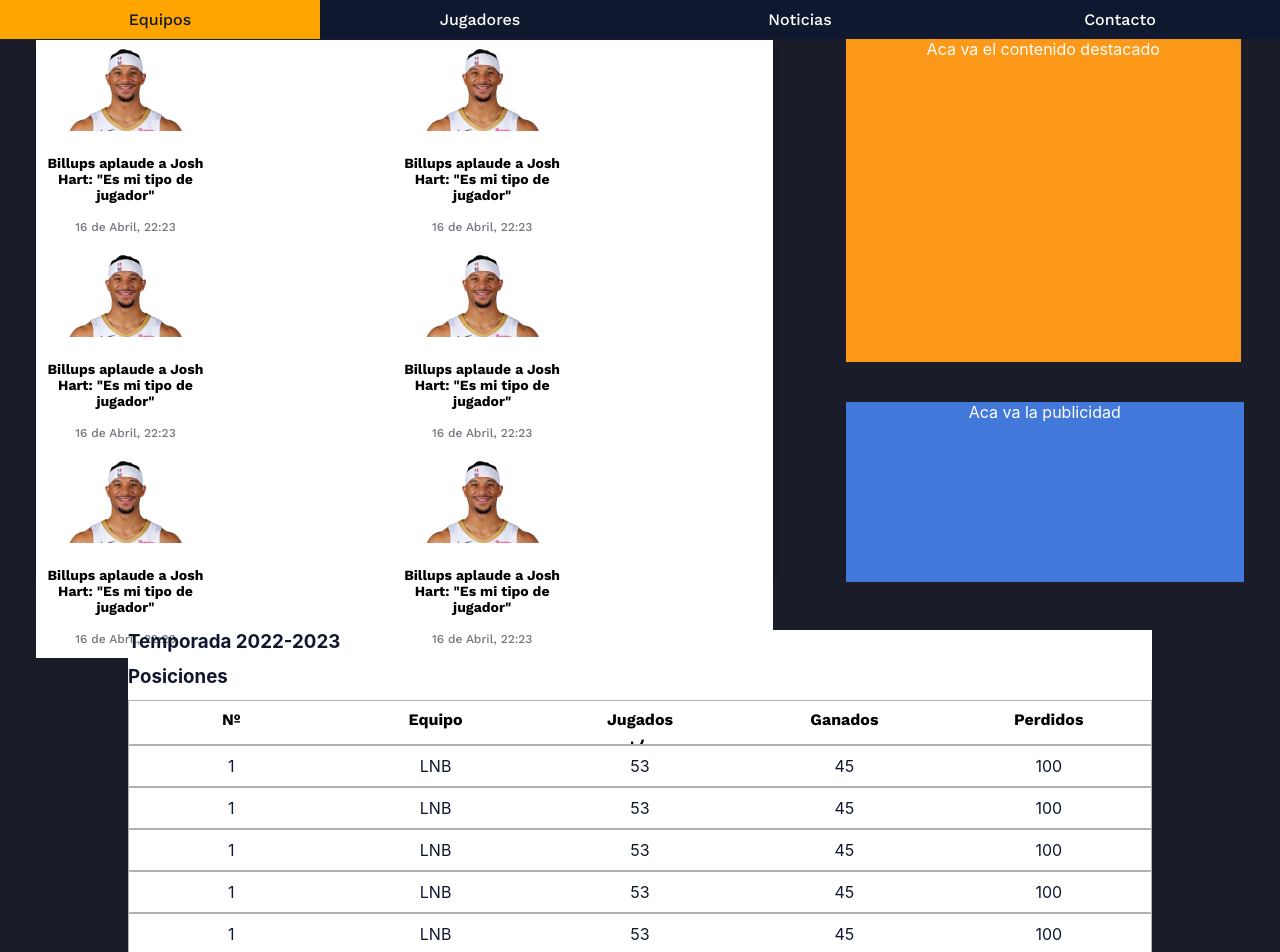
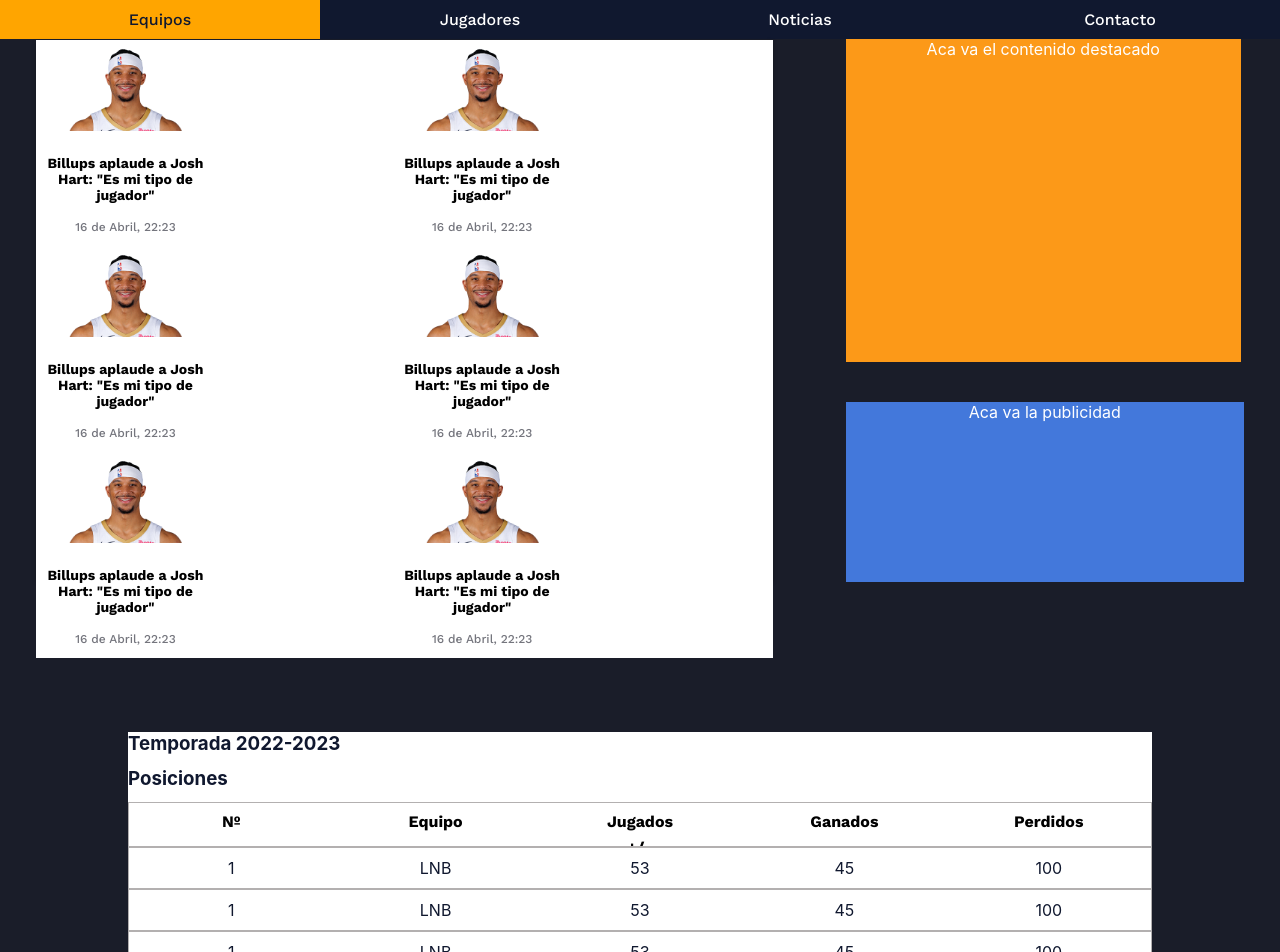
Before and after one commit to No-Country/c3-g53-m, a React (Create React App) app: page / in a window 1280 px wide. Shown: the top 952 px of the page. Built offline with nearby package versions, Linux system fonts and the light colour scheme.

Commit message:
home-design-styles

```diff
--- a/src/components/Board/Board.css
+++ b/src/components/Board/Board.css
@@ -3,6 +3,7 @@
     width: auto;
     margin: 3rem 8rem;
     height: auto;
+    margin-top: 150px
 }
 
 h3 {
```
